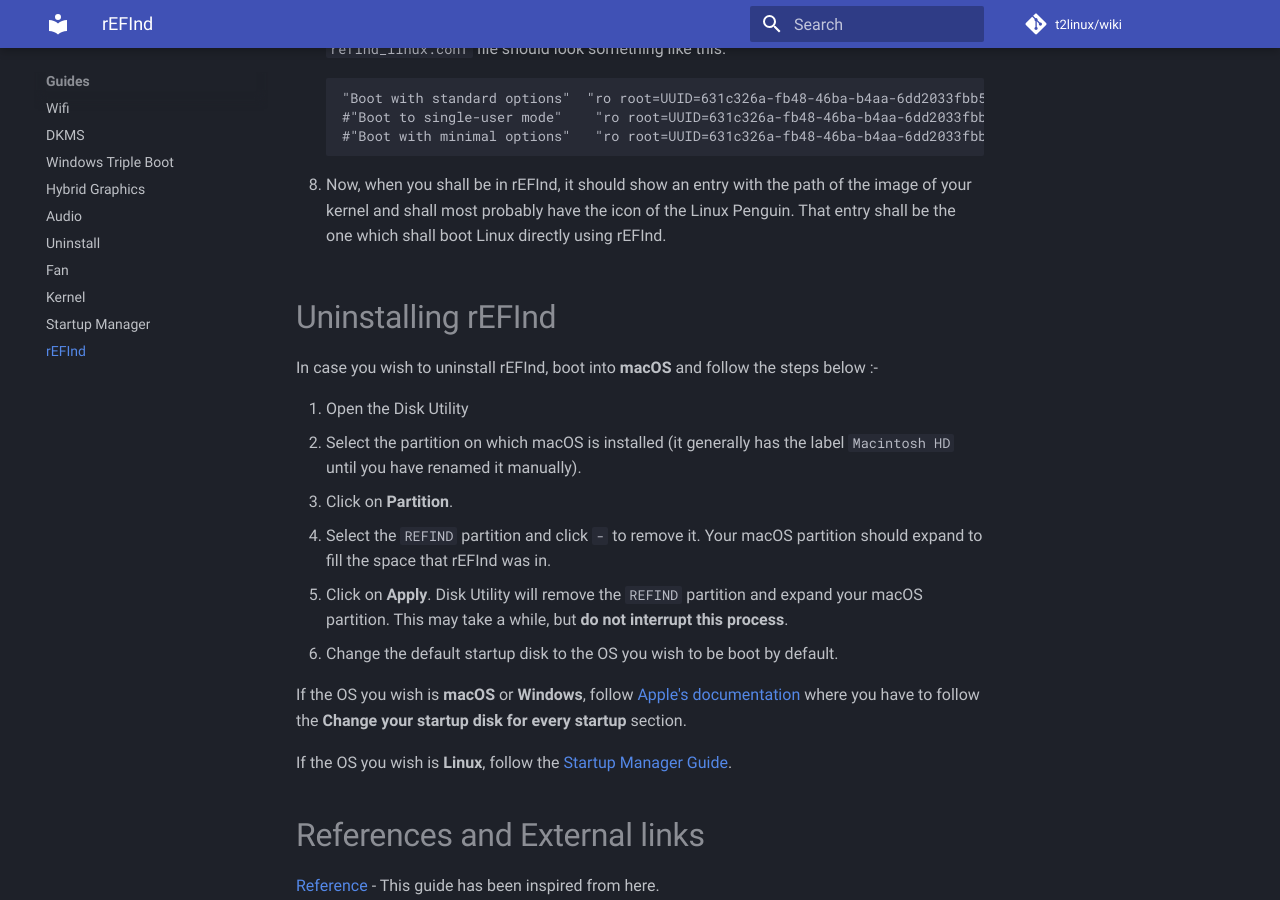
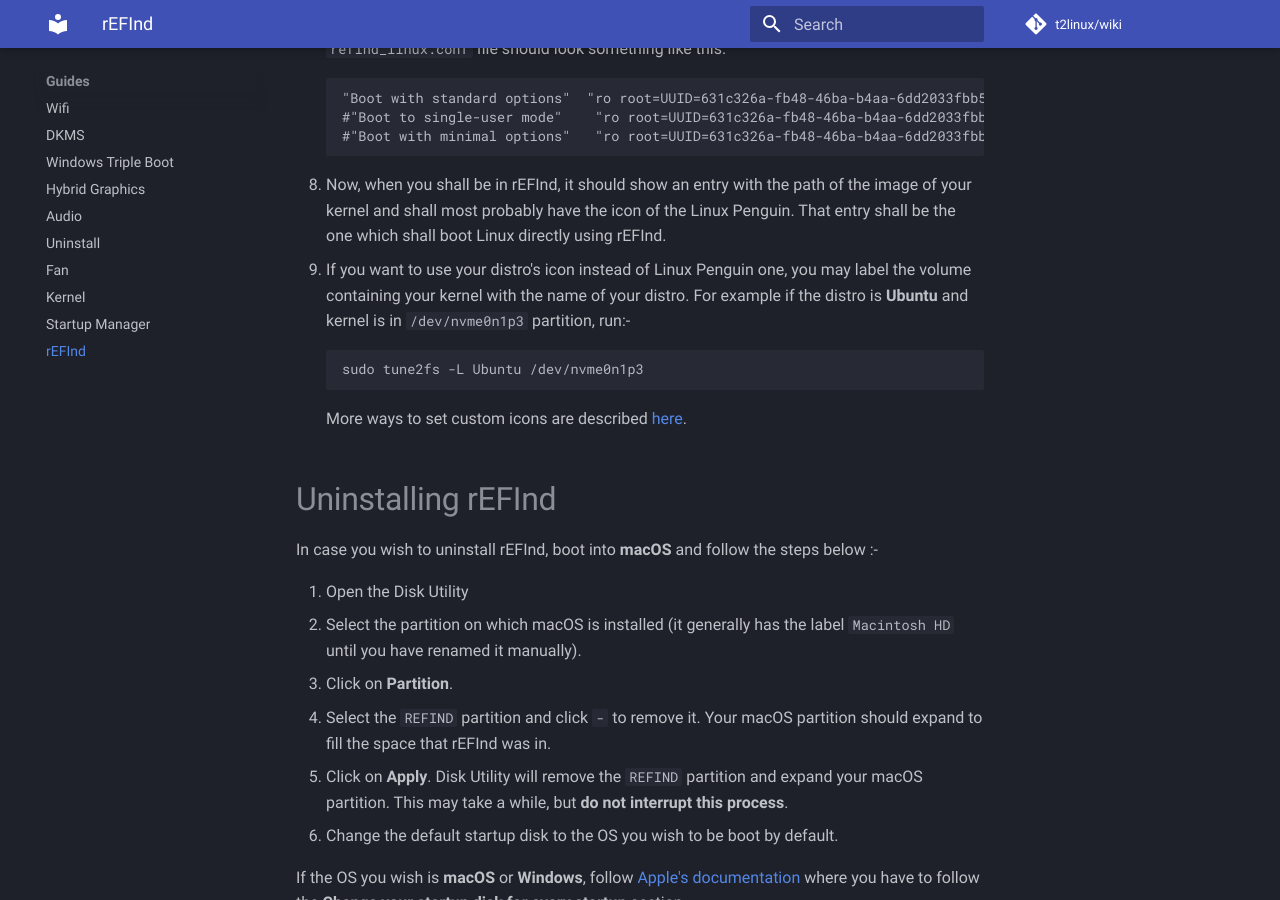
Before and after one commit to t2linux/wiki, an MkDocs documentation site: the page built from docs/guides/refind.md, in a window 1280 px wide and 900 px high, scrolled down 4576 px. Built offline with MkDocs 1.6.1 and Material for MkDocs 9.7.7, drawn with Linux system fonts in a browser that asks for light colours; comment, search, counter and statistics services are not loaded.

Commit message:
Add instructions to set custom OS icons

````diff
--- a/docs/guides/refind.md
+++ b/docs/guides/refind.md
@@ -149,6 +149,14 @@ By default, rEFInd boots Linux indirectly by booting GRUB, systemd-boot etc. But
 
 8. Now, when you shall be in rEFInd, it should show an entry with the path of the image of your kernel and shall most probably have the icon of the Linux Penguin. That entry shall be the one which shall boot Linux directly using rEFInd.
 
+9. If you want to use your distro's icon instead of Linux Penguin one, you may label the volume containing your kernel with the name of your distro. For example if the distro is **Ubuntu** and kernel is in `/dev/nvme0n1p3` partition, run:-
+
+    ```
+    sudo tune2fs -L Ubuntu /dev/nvme0n1p3
+    ```
+
+    More ways to set custom icons are described [here](https://www.rodsbooks.com/refind/configfile.html#icons).
+
 # Uninstalling rEFInd
 
 In case you wish to uninstall rEFInd, boot into **macOS** and follow the steps below :-
````
